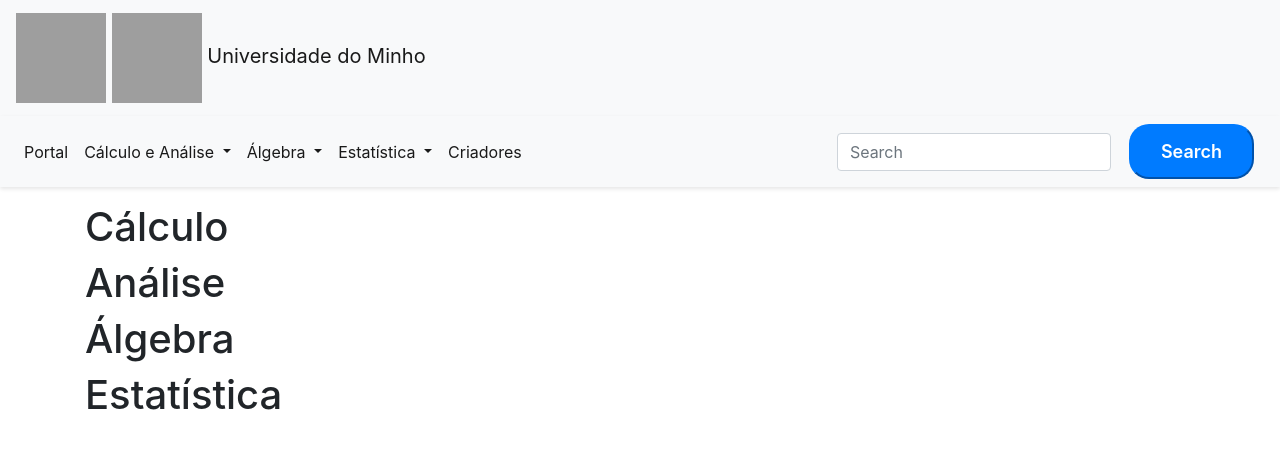
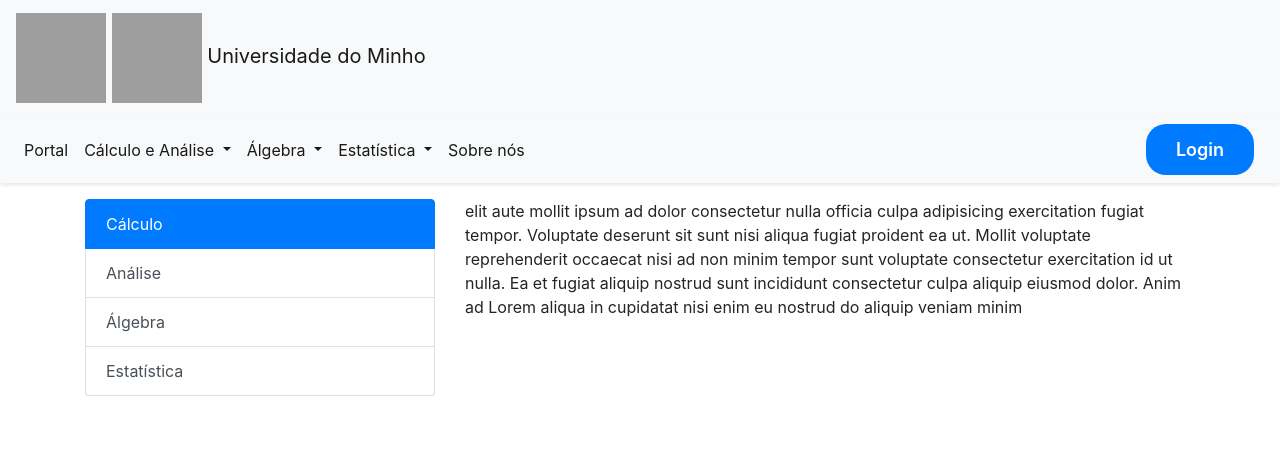
Before and after one commit to carlos01amc/Projeto-FlashesMat, a Flask app: page /menu in a window 1280 px wide. Shown: the top 449 px of the page. Run offline with Flask 2, Linux system fonts and the light colour scheme; grey boxes are pictures that could not be loaded.

Commit message:
Add files via upload

```diff
--- a/templates/base.html
+++ b/templates/base.html
@@ -81,12 +81,11 @@
                         <a class="dropdown-item" href="#">Outra funcao</a>
                     </div>
                 <li class="nav-item active">
-                    <a class="nav-link" href="/criadores/">Criadores</a>
+                    <a class="nav-link" href="/sabermais/">Sobre nós</a>
                 </li>
             </ul>
-            <form class="form-inline my-2 my-lg-0">
-                <input class="form-control mr-sm-2" type="search" placeholder="Search" aria-label="Search">
-                <button class="my-btn btn-primary my-2 my-sm-0" type="submit">Search</button>
+            <form class="login-button">
+                <a class="my-btn btn-primary my-2 my-sm-0" href="/login" >Login</a>
             </form>
         </div>
     </nav>
--- a/templates/index.html
+++ b/templates/index.html
@@ -7,7 +7,7 @@
             <h1>Aprenda Matemática de Forma Divertida e Interativa</h1>
             <p>Com nossa aplicação, você pode explorar conceitos matemáticos complexos de forma fácil e criativa.</p>
             <div class="hero-buttons">
-                <a href="/login" class="btn btn-primary">Comece Agora</a>
+                <a href="/menu" class="btn btn-primary">Comece Agora</a>
             </div>
         </div>
     </div>
@@ -45,7 +45,8 @@
 <div class="cta-section">
     <div class="container">
         <h2 class="section-title">Experimente a Nossa Aplicação Hoje Mesmo!</h2>
-        <p>Escrever resumo do rodapé</p>
+        <p> Aplicação realizada no âmbito da disciplina final de lcc</p>
+
         <a href="/sabermais" class="btn btn-primary">Saiba mais</a>
     </div>
 </div>
--- a/templates/menu.html
+++ b/templates/menu.html
@@ -2,10 +2,53 @@
 {% block content %}
 
 <div class="container">
-    <h1> Cálculo </h1>
-    <h1> Análise </h1>
-    <h1> Álgebra </h1>
-    <h1> Estatística </h1>
+    <div class="row">
+        <div class="col-4">
+            <div class="list-group" id="list-tab" role="tablist">
+                <a class="list-group-item list-group-item-action active" id="list-home-list" data-toggle="list"
+                    href="#list-home" role="tab" aria-controls="home">Cálculo</a>
+                <a class="list-group-item list-group-item-action" id="list-profile-list" data-toggle="list"
+                    href="#list-profile" role="tab" aria-controls="profile">Análise</a>
+                <a class="list-group-item list-group-item-action" id="list-messages-list" data-toggle="list"
+                    href="#list-messages" role="tab" aria-controls="messages">Álgebra</a>
+                <a class="list-group-item list-group-item-action" id="list-settings-list" data-toggle="list"
+                    href="#list-settings" role="tab" aria-controls="settings">Estatística</a>
+            </div>
+        </div>
+        <div class="col-8">
+            <div class="tab-content" id="nav-tabContent">
+                <div class="tab-pane fade show active" id="list-home" role="tabpanel" aria-labelledby="list-home-list">
+                    elit aute mollit ipsum ad dolor consectetur nulla officia culpa adipisicing exercitation fugiat
+                    tempor. Voluptate deserunt sit sunt nisi aliqua fugiat proident ea ut. Mollit voluptate
+                    reprehenderit occaecat nisi ad non minim tempor sunt voluptate consectetur exercitation id ut nulla.
+                    Ea et fugiat aliquip nostrud sunt incididunt consectetur culpa aliquip eiusmod dolor. Anim ad Lorem
+                    aliqua in cupidatat nisi enim eu nostrud do aliquip veniam minim</div>
+                <div class="tab-pane fade" id="list-profile" role="tabpanel" aria-labelledby="list-profile-list">elit
+                    aute mollit ipsum ad dolor consectetur nulla officia culpa adipisicing exercitation fugiat tempor.
+                    Voluptate deserunt sit sunt nisi aliqua fugiat proident ea ut. Mollit voluptate reprehenderit
+                    occaecat nisi ad non minim tempor sunt voluptate consectetur exercitation id ut nulla. Ea et fugiat
+                    aliquip nostrud sunt incididunt consectetur culpa aliquip eiusmod dolor. Anim ad Lorem aliqua in
+                    cupidatat nisi enim eu nostrud do aliquip veniam minim
+                </div>
+                <div class="tab-pane fade" id="list-messages" role="tabpanel" aria-labelledby="list-messages-list">elit
+                    aute mollit ipsum ad dolor consectetur nulla officia culpa adipisicing exercitation fugiat tempor.
+                    Voluptate deserunt sit sunt nisi aliqua fugiat proident ea ut. Mollit voluptate reprehenderit
+                    occaecat nisi ad non minim tempor sunt voluptate consectetur exercitation id ut nulla. Ea et fugiat
+                    aliquip nostrud sunt incididunt consectetur culpa aliquip eiusmod dolor. Anim ad Lorem aliqua in
+                    cupidatat nisi enim eu nostrud do aliquip veniam minim
+                </div>
+                <div class="tab-pane fade" id="list-settings" role="tabpanel" aria-labelledby="list-settings-list">elit
+                    aute mollit ipsum ad dolor consectetur nulla officia culpa adipisicing exercitation fugiat tempor.
+                    Voluptate deserunt sit sunt nisi aliqua fugiat proident ea ut. Mollit voluptate reprehenderit
+                    occaecat nisi ad non minim tempor sunt voluptate consectetur exercitation id ut nulla. Ea et fugiat
+                    aliquip nostrud sunt incididunt consectetur culpa aliquip eiusmod dolor. Anim ad Lorem aliqua in
+                    cupidatat nisi enim eu nostrud do aliquip veniam minim
+                </div>
+            </div>
+        </div>
+    </div>
 </div>
 
+
+
 {% endblock %}
```
